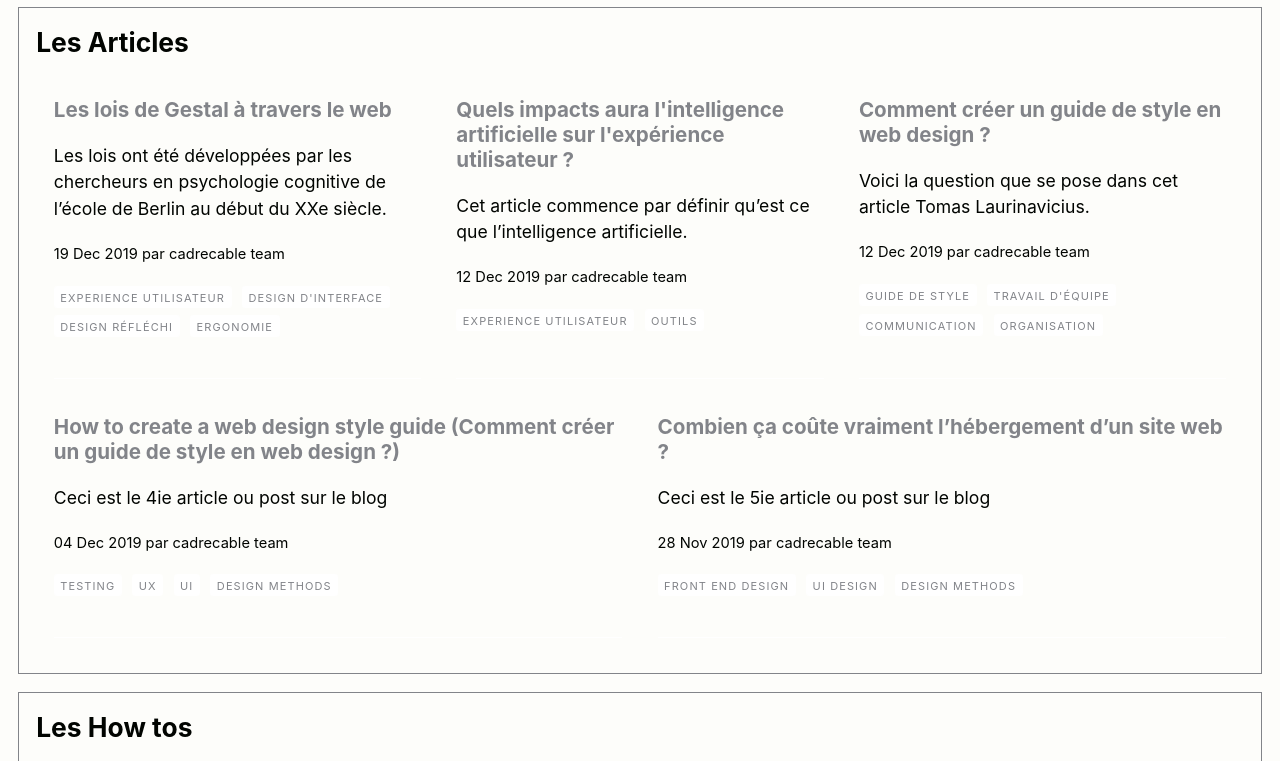
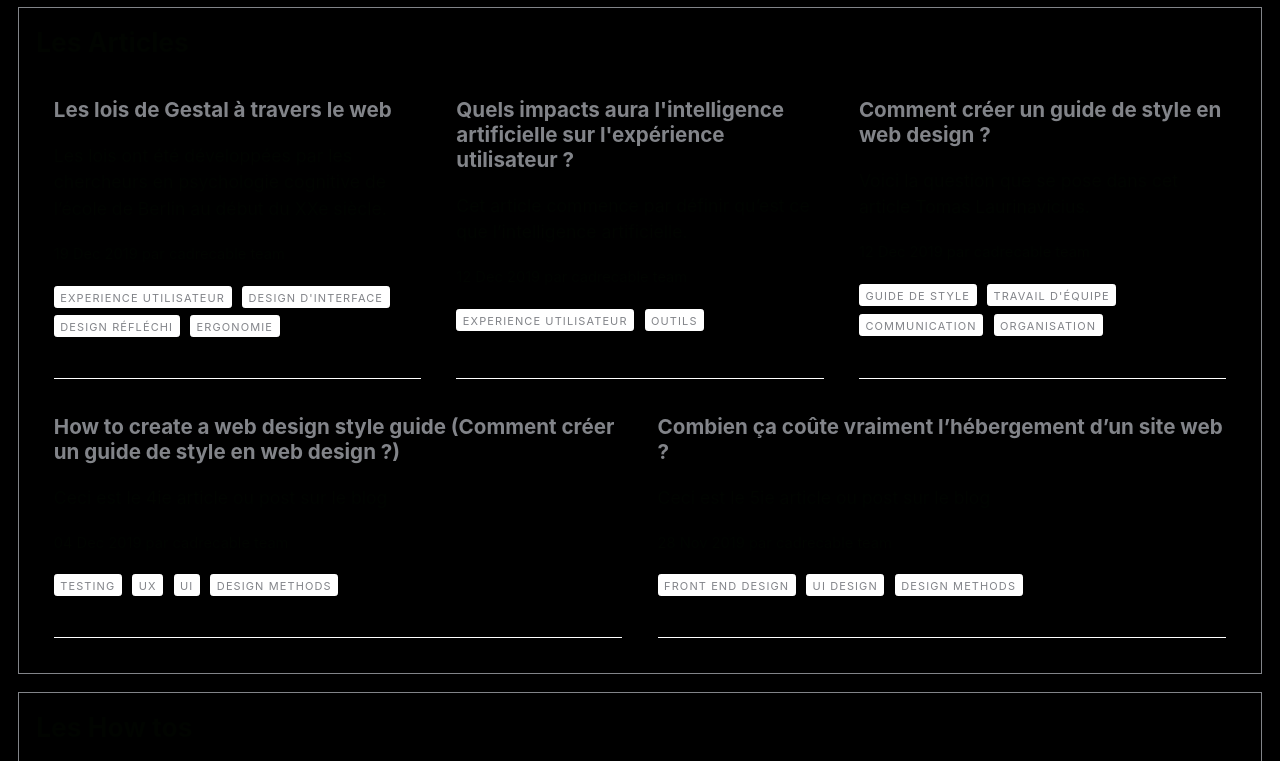
Before and after one commit to ecvwebdesign/cablecadre, an Eleventy site: page pages/home.md in a window 1280 px wide. Shown: the part 244-1005 px from the top of the page. Built offline with nearby package versions, Linux system fonts and the light colour scheme; Eleventy itself is replaced by a stand-in of ours; files that its build step writes are made by us from their sources.

Commit message:
rajout de la feuille CSS styles.css

```diff
--- a/_includes/components/head.njk
+++ b/_includes/components/head.njk
@@ -6,6 +6,7 @@
   <script async src="https://identity.netlify.com/v1/netlify-identity-widget.js"></script>
 
 <link rel="stylesheet" href="{{ '/css/master.css' | url }}">
+<link rel="stylesheet" href="{{ '/css/styles.css' | url }}">
 
   {% set js %}
     {% include "assets/js/inline.js" %}
--- /dev/null
+++ b/css/styles.css
@@ -0,0 +1,3 @@
+body {
+  background: #000;
+}
```
Also changed, not shown: 1 other file.
